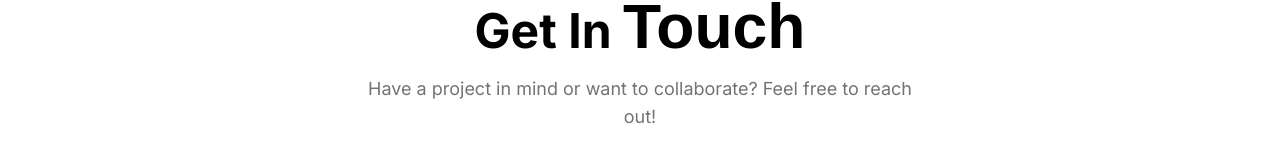
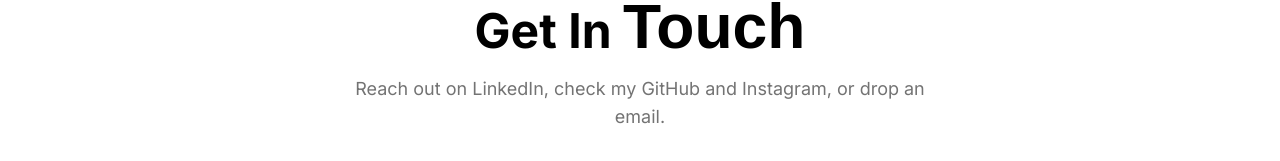
Before and after one commit to codezeroexe/portfolio-website, a Next.js app: page / in a window 1280 px wide. Shown: the part 2320-2481 px from the top of the page. Built offline with nearby package versions, Linux system fonts and the light colour scheme; a web font is replaced by a local one.

Commit message:
update: contact text, email to sreeharisreelakam06@gmail.com

```diff
--- a/src/app/page.tsx
+++ b/src/app/page.tsx
@@ -139,7 +139,7 @@
             Get In <span className="font-[family-name:var(--font-gluten)]" style={{ fontSize: '130%' }}>Touch</span>
           </h2>
           <p className="text-lg text-muted-foreground mb-8 max-w-xl mx-auto">
-            Have a project in mind or want to collaborate? Feel free to reach out!
+            Reach out on LinkedIn, check my GitHub and Instagram, or drop an email.
           </p>
           <div className="flex justify-center gap-4">
             <Button onClick={() => window.location.href = 'mailto:sreeharisreelakam06@gmail.com'}>Email Me</Button>
```
